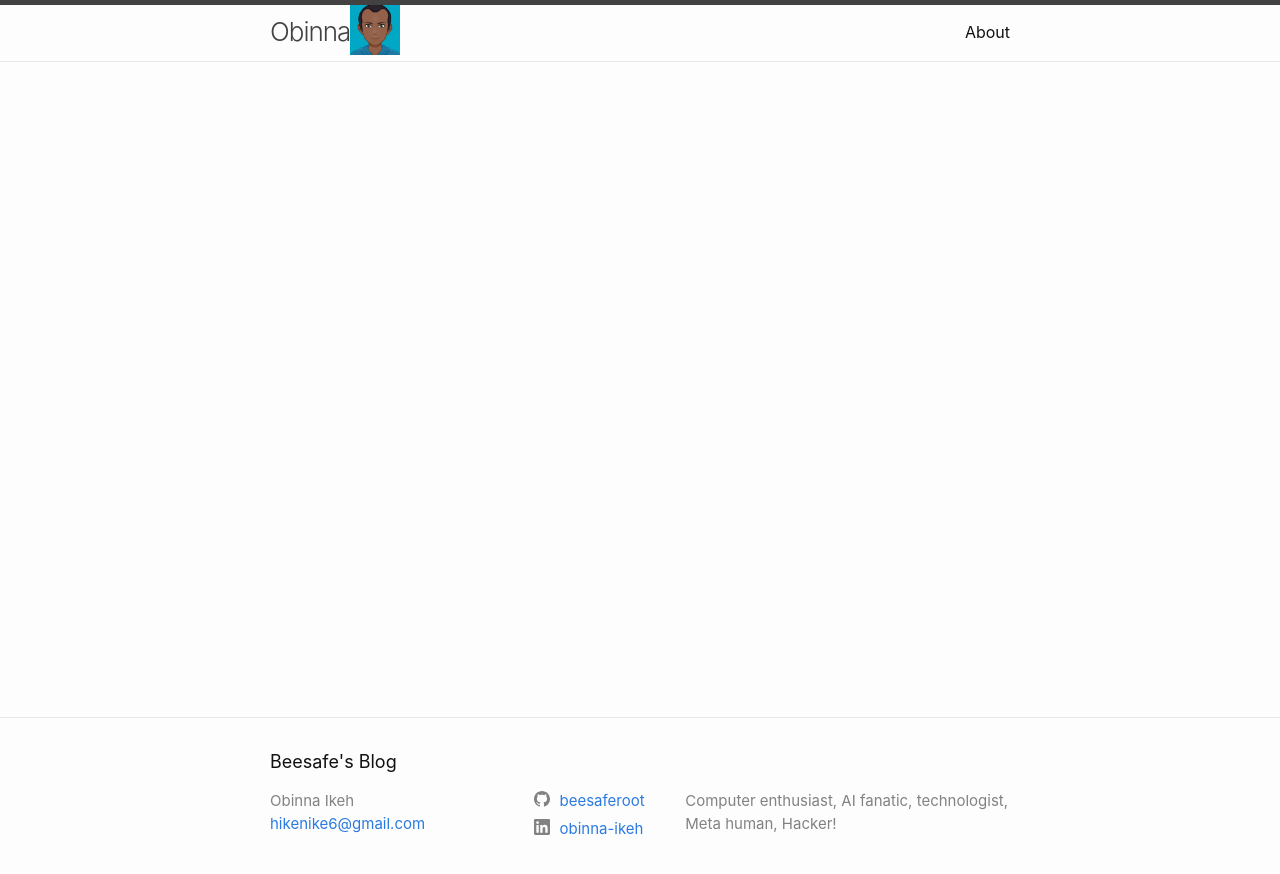
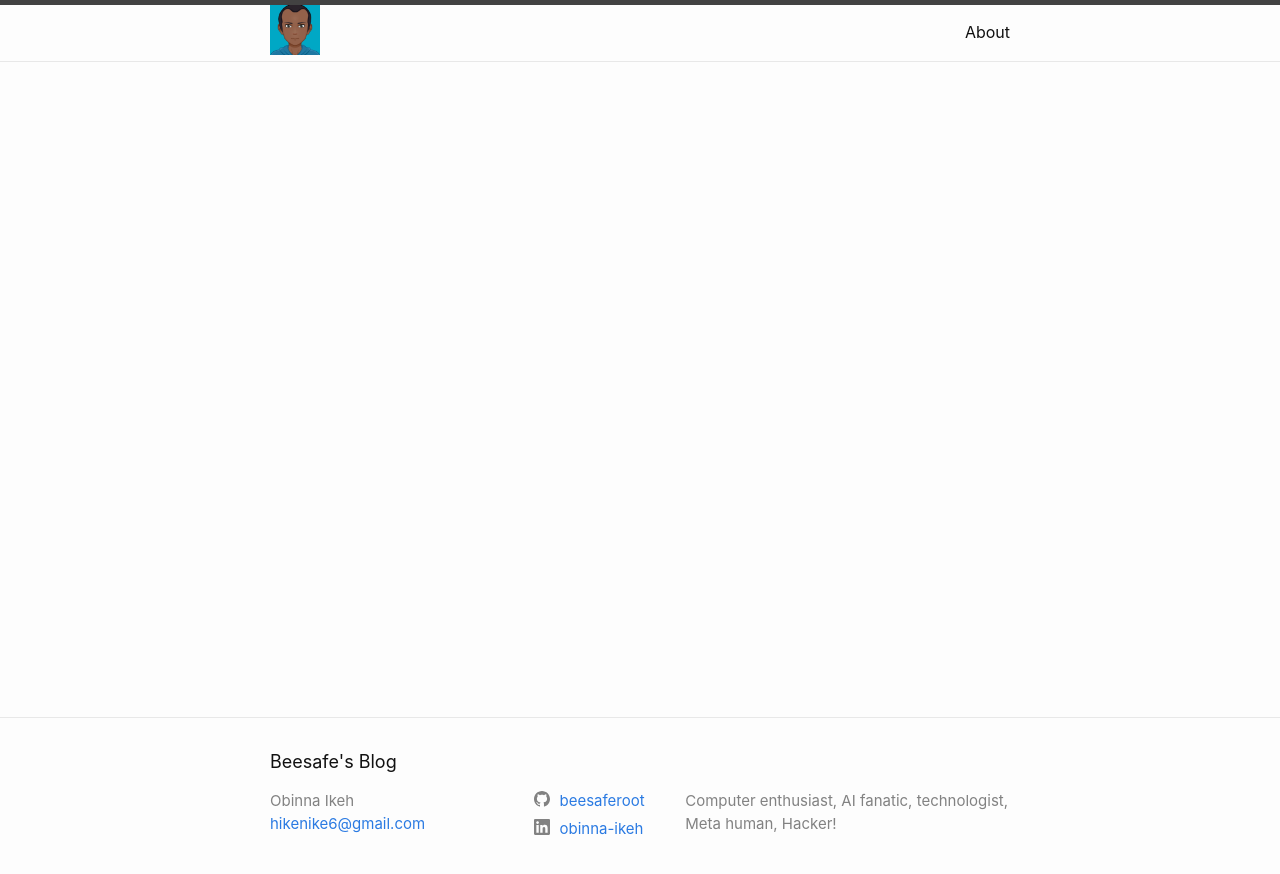
Before and after one commit to beesaferoot/beesaferoot.github.io, a Jekyll site: the page built from index.md, in a window 1280 px wide. Shown: the top 874 px of the page. Built offline with Jekyll 4.4.1, drawn with Linux system fonts in a browser that asks for light colours.

Commit message:
comment out name on header

```diff
--- a/_includes/header.html
+++ b/_includes/header.html
@@ -6,7 +6,7 @@
     <span class="">
       <a href="{{ site.baseurl }}/" class="site-avatar">
         <img src="{{ site.avatar }}" height="50" width="50"/>
-        <a class="site-title" rel="author" href="{{ "/" | relative_url }}">{{ site.name | escape }}</a>
+        <!-- <a class="site-title" rel="author" href="{{ "/" | relative_url }}">{{ site.name | escape }}</a> -->
       </a>
     </span>
     {%- if page_paths -%}
```
